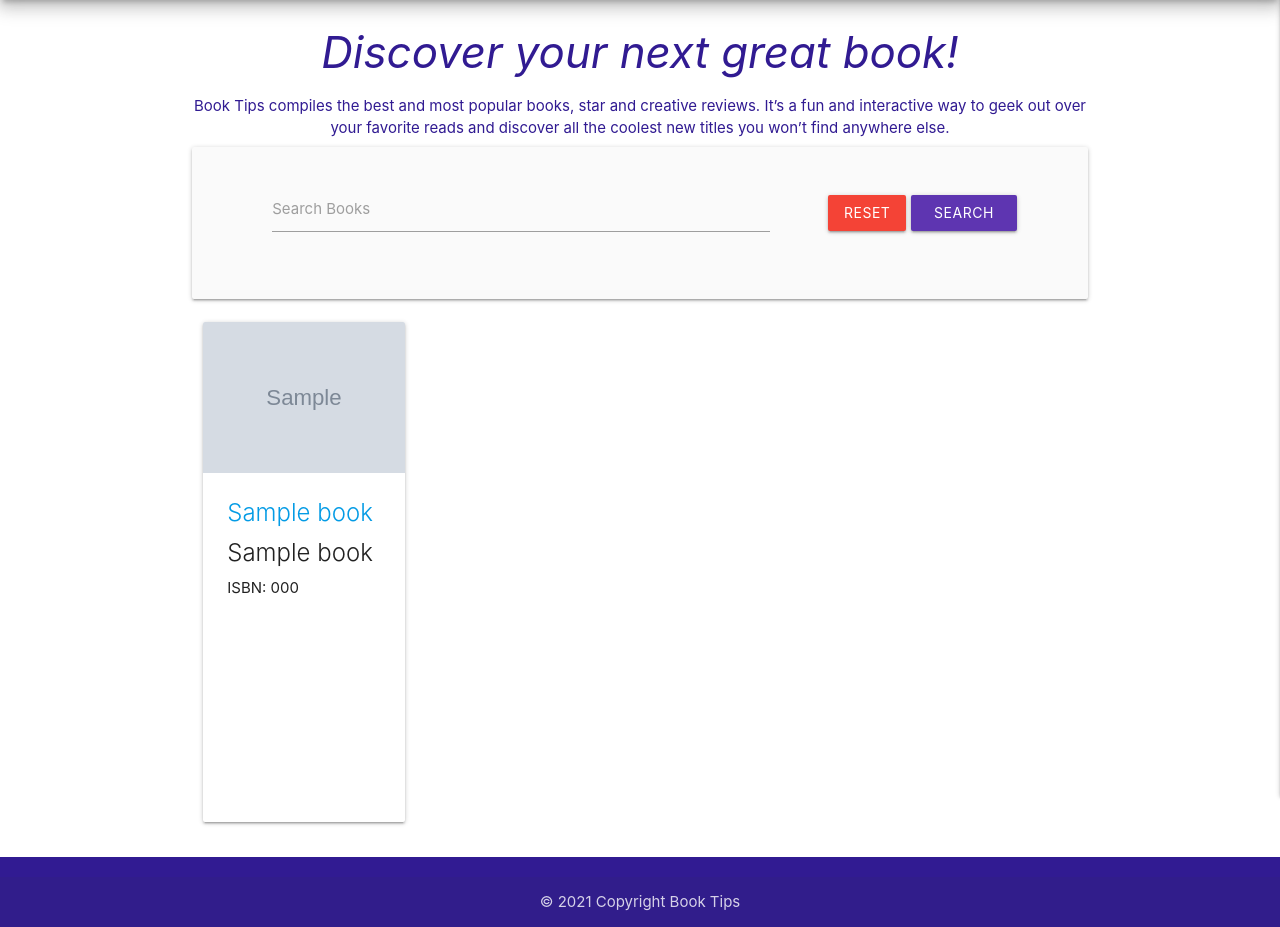
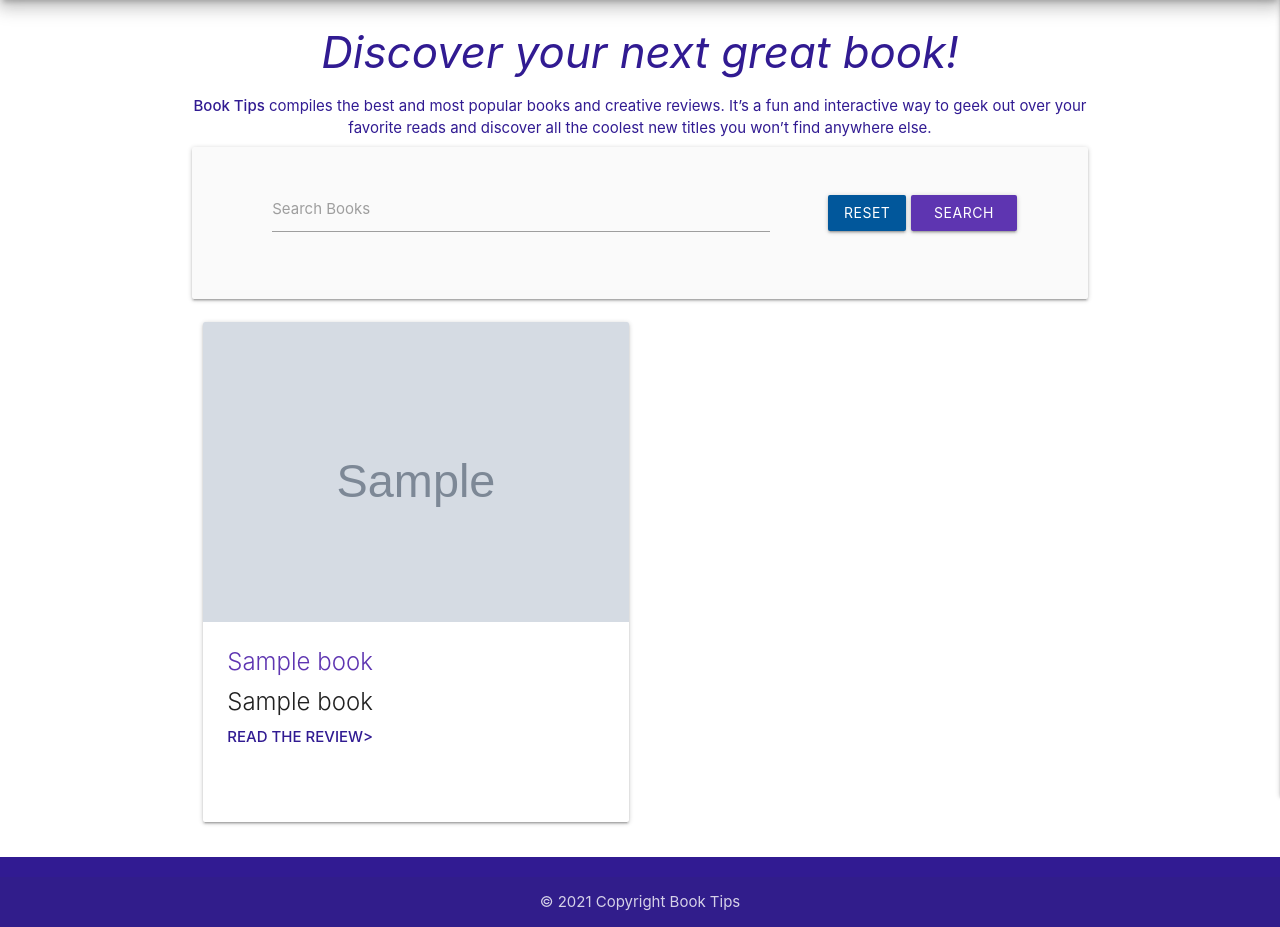
Before and after one commit to emusat2021/Booktips, a Flask app: page / in a window 1280 px wide. Shown: the part 64-991 px from the top of the page. Run offline with Flask 2, Linux system fonts and the light colour scheme; grey boxes marked "Sample" are stand-in pictures; a database or web service that is not in the repository returns one stand-in record (values such as "Sample title"); some libraries are stand-ins or nearby versions.

Commit message:
Change style in home page

```diff
--- a/templates/books.html
+++ b/templates/books.html
@@ -2,7 +2,7 @@
 {% block content %}
 <h3 class="deep-purple-text text-darken-4 center-align "><i>Discover your next great book!</i></h3>
 <p class="deep-purple-text text-darken-4 center-align">
-    Book Tips compiles the best and most popular books, star and creative reviews.
+    <strong>Book Tips</strong> compiles the best and most popular books and creative reviews.
     It’s a fun and interactive way to geek out over your favorite reads and discover all the coolest new titles you won’t find anywhere else.
 </p>
 
@@ -16,8 +16,8 @@
                 <label for="query">Search Books</label>
             </div>
             <div class="col s12 m4">
-                <a href="{{ url_for('get_books') }}" class="red btn text-shadow">Reset</a>
-                <button type="submit" class="deep-purple darken-1 btn text-shadow">
+                <a href="{{ url_for('get_books') }}" class="s3 light-blue darken-4 btn text-shadow">Reset</a>
+                <button type="submit" class="s3 deep-purple darken-1 btn text-shadow">
                     <i class="fas fa-search left"></i> Search
                 </button>
             </div>
@@ -25,9 +25,9 @@
     </form>
 </div>
 
-{% for book in books %}
 <div class="row">
-    <div class="col s12 m3">
+    {% for book in books %}
+    <div class="col s12 m6">
         <div class="card large">
             <div class="card-image img-custom">
                 <a href="{{ url_for("book_view", book_id=book._id) }}">
@@ -35,14 +35,15 @@
                 </a>
             </div>
             <div class="card-content">
-                <span class="card-title"><a href="{{ url_for("book_view", book_id=book._id) }}">{{ book.book_title }}</a></span>
+                <span class="card-title"><a href="{{ url_for("book_view", book_id=book._id) }}" class="deep-purple-text text-darken-1">{{ book.book_title }}</a></span>
                 <span class="card-title">{{ book.book_author_name }}</span>
-                <span >ISBN: {{ book.book_isbn }}</span>
+                <span ><a href="{{ url_for("book_view", book_id=book._id) }}" class="deep-purple-text text-darken-4"><strong>READ THE REVIEW></strong></a></span>
             </div>
         </div>
     </div>
+    {% endfor %}
 </div>
-{% endfor %}
+
 
 {% if books|length == 0 %}
 <h3 class="red-text text-darken-4 center-align">No Results Found</h3>
```
